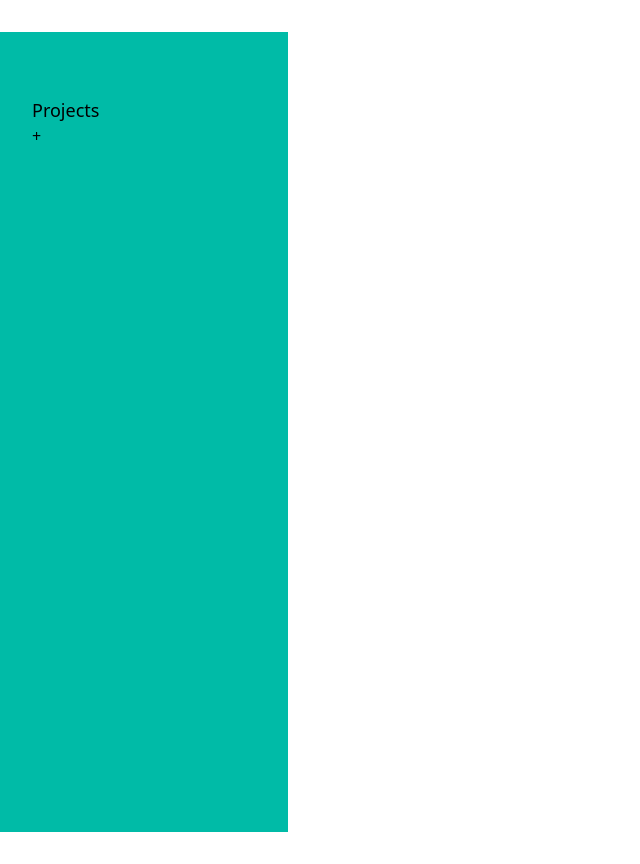
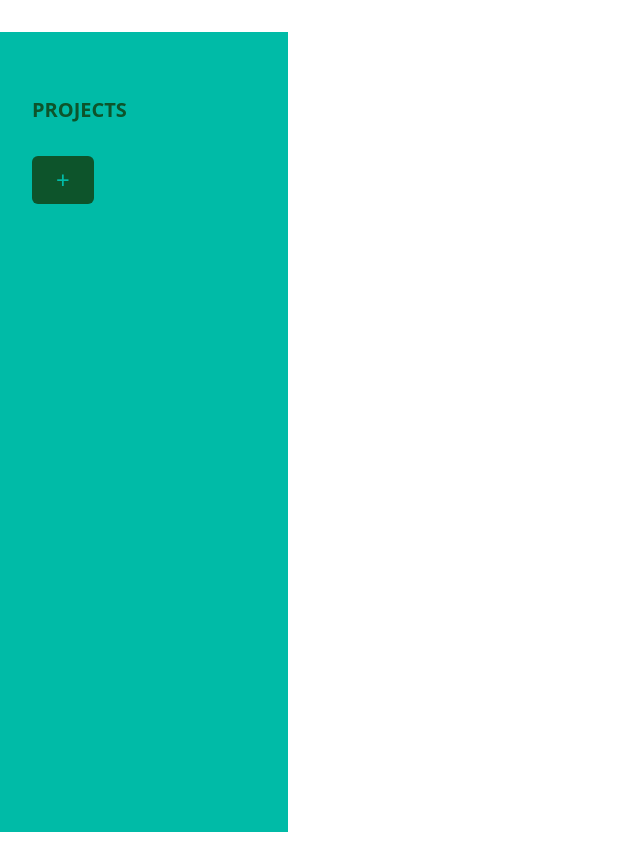
Before and after one commit to Diolemos/projects-manager, a React (Vite) app: page / in a window 1280 px wide. Shown: the whole page, without its empty margins (0-640 px from the left). Built offline with nearby package versions, Linux system fonts and the light colour scheme.

Commit message:
update sidebar component

```diff
--- a/src/components/SideBar.jsx
+++ b/src/components/SideBar.jsx
@@ -1,16 +1,10 @@
-
-
-export default function SideBar(){
-
-    return (<aside className="w-1/3 px-8 py-16 bg-teal-500 text-black md:w-72 h-full " >
-<h2 className="text-lg" >Projects</h2>
-<div>
-    <button>+</button>
-</div>
-
-
-
-    </aside>)
-
-
+export default function SideBar() {
+  return (
+    <aside className="w-1/3 px-8 py-16 bg-teal-500 text-green-900 md:w-72 h-full ">
+      <h2 className="mb-8 font-bold uppercase md:text-xl">Projects</h2>
+      <div>
+        <button className="px-6 py-2  text-teal-500  bg-green-900 rounded-md text-2xl  " >+</button>
+      </div>
+    </aside>
+  );
 }
```
